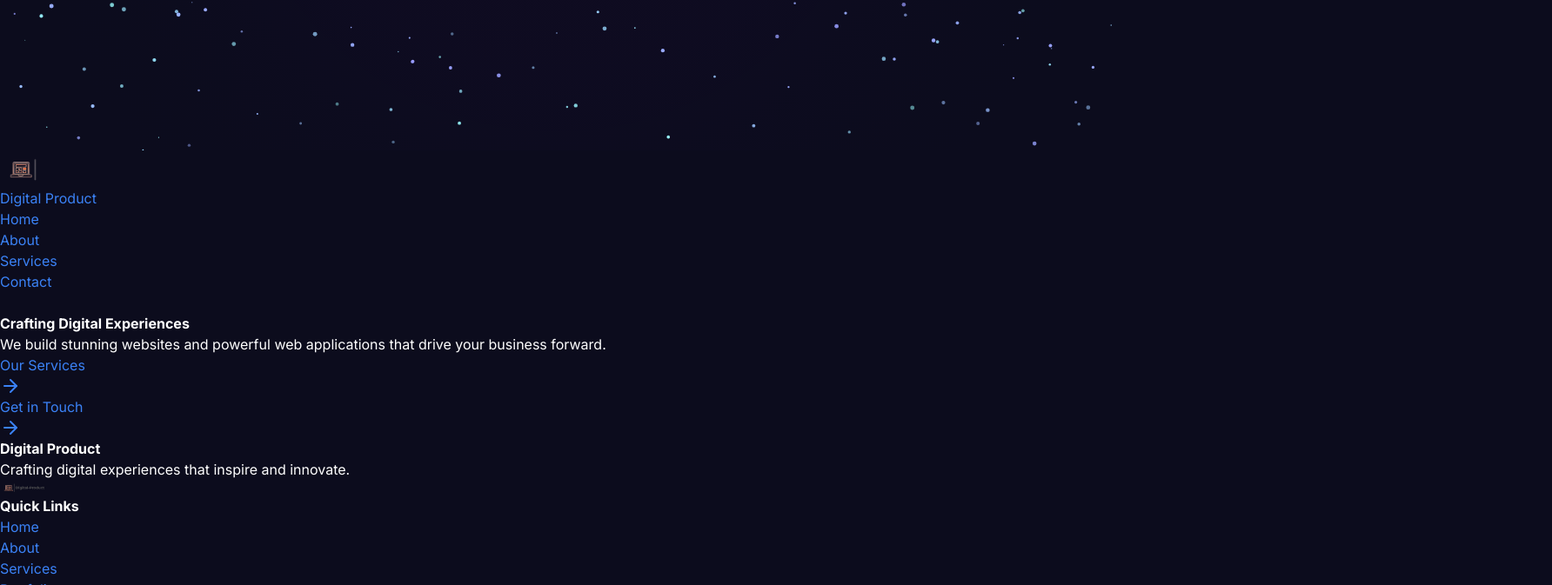
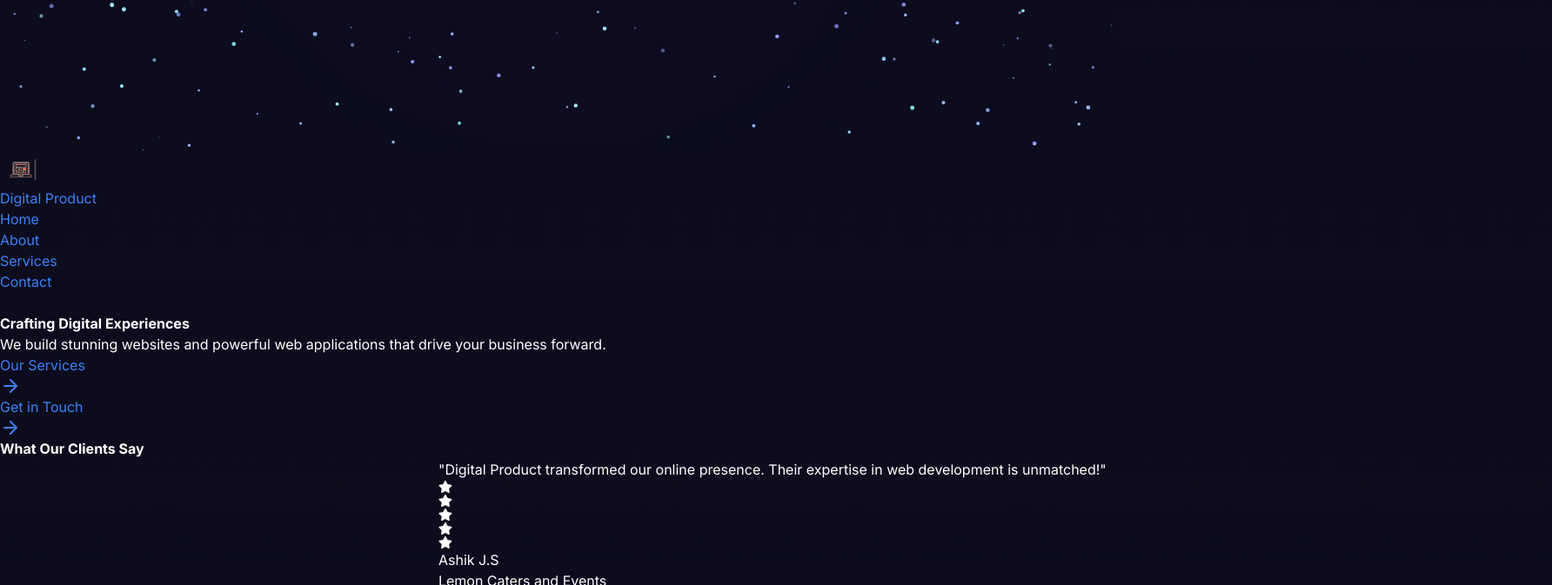
Before and after one commit to Adarsh-oo7/digital-product, a Next.js app: page / in a window 1280 px wide. Shown: the part 627-1300 px from the top of the page at 87% size, 1784 px wide, since content can reach past the window. Built offline with nearby package versions, Linux system fonts and the light colour scheme.

Commit message:
updation 3.o

```diff
--- a/package.json
+++ b/package.json
@@ -17,7 +17,8 @@
     "lucide-react": "^0.471.0",
     "next": "^15.2.0-canary.16",
     "react": "^18.2.0",
-    "react-dom": "^18.2.0"
+    "react-dom": "^18.2.0",
+    "react-icons": "^5.4.0"
   },
   "devDependencies": {
     "@eslint/eslintrc": "^3",
--- a/src/app/layout.tsx
+++ b/src/app/layout.tsx
@@ -3,7 +3,6 @@ import { Inter } from 'next/font/google'
 import AnimatedSky from '../components/AnimatedSky'
 import Navbar from '../components/Navbar'
 import Footer from '../components/Footer'
-import WhatsAppButton from '../components/WhatsAppButton'
 import SocialButtons from '../components/SocialButtons'
 
 const inter = Inter({ subsets: ['latin'] })
--- a/src/app/page.tsx
+++ b/src/app/page.tsx
@@ -3,9 +3,13 @@
 import { motion } from 'framer-motion'
 import Link from 'next/link'
 import { ArrowRight } from 'lucide-react'
+import AnimatedReviews from '../components/AnimatedReviews'
+
 
 export default function Home() {
   return (
+    <div className="min-h-screen flex flex-col">
+
     <div className="min-h-screen flex flex-col justify-center items-center text-center px-4">
       <motion.h1
         className="text-5xl md:text-7xl font-bold mb-6"
@@ -39,5 +43,31 @@ export default function Home() {
         </Link>
       </motion.div>
     </div>
+{/*
+    <motion.div
+    className="grid grid-cols-1 md:grid-cols-3 gap-8 max-w-4xl mx-auto px-4 py-16"
+    initial={{ opacity: 0, y: 50 }}
+    animate={{ opacity: 1, y: 0 }}
+    transition={{ duration: 0.8, delay: 0.6 }}
+  >
+    <div className="bg-gray-800 p-6 rounded-lg">
+      <Code className="w-12 h-12 mb-4 text-blue-400" />
+      <h3 className="text-xl font-semibold mb-2">Web Development</h3>
+      <p className="text-gray-300">Custom websites and web applications tailored to your needs.</p>
+    </div>
+    <div className="bg-gray-800 p-6 rounded-lg">
+      <ShoppingCart className="w-12 h-12 mb-4 text-blue-400" />
+      <h3 className="text-xl font-semibold mb-2">E-commerce Solutions</h3>
+      <p className="text-gray-300">Powerful online stores that drive sales and growth.</p>
+    </div>
+    <div className="bg-gray-800 p-6 rounded-lg">
+      <Search className="w-12 h-12 mb-4 text-blue-400" />
+      <h3 className="text-xl font-semibold mb-2">SEO Optimization</h3>
+      <p className="text-gray-300">Boost your online visibility and attract more customers.</p>
+    </div>
+  </motion.div> */}
+
+  <AnimatedReviews />
+  </div>
   )
 }
--- /dev/null
+++ b/src/components/AnimatedReviews.tsx
@@ -0,0 +1,113 @@
+'use client'
+
+import { useEffect, useRef } from 'react'
+import { motion, useAnimation, useInView } from 'framer-motion'
+import { FaStar, FaRegStar } from "react-icons/fa"; // Import star icons
+
+
+interface Review {
+  id: number
+  name: string
+  company: string
+  content: string
+  rating:number
+}
+
+const reviews: Review[] = [
+  {
+    id: 1,
+    name: "Ashik J.S",
+    company: "Lemon Caters and Events",
+    content: "Digital Product transformed our online presence. Their expertise in web development is unmatched!",
+    rating:4.3
+
+  },
+  {
+    id: 2,
+    name: "Kiran Mohan",
+    company: "E-commerce Giants",
+    content: "The e-commerce solution provided by Digital Product boosted our sales by 200%. Highly recommended!",
+    rating:4
+  },
+  {
+    id: 3,
+    name: "Johnson A",
+    company: "StartUp Ventures",
+    content: "As a startup, we needed a robust and scalable website. Digital Product delivered beyond our expectations.",
+    rating:5
+
+  },
+  {
+    id: 4,
+    name: "Gautam Raj",
+    company: "Creative Studios",
+    content: "The team at Digital Product brought our creative vision to life. Their design skills are top-notch!",
+    rating:5
+
+
+  },
+  {
+    id: 5,
+    name: "Ishaan R.N",
+    company: "Global Solutions",
+    content: "Digital Product's SEO strategies significantly improved our online visibility. Great results!",
+    rating:4.5
+
+  }
+]
+
+const AnimatedReviews = () => {
+  const containerRef = useRef<HTMLDivElement>(null)
+  const isInView = useInView(containerRef, { once: false, amount: 0.5 })
+  const controls = useAnimation()
+
+  useEffect(() => {
+    if (isInView) {
+      controls.start('visible')
+    } else {
+      controls.start('hidden')
+    }
+  }, [isInView, controls])
+
+  return (
+    <div ref={containerRef} className="w-full overflow-hidden  py-12">
+    <h2 className="text-3xl font-bold text-center mb-8 text-white">
+      What Our Clients Say
+    </h2>
+    <motion.div
+      className="flex space-x-8 whitespace-nowrap"
+      initial="hidden"
+      animate={controls}
+      variants={{
+        hidden: { x: '100%' },
+        visible: { x: '-100%' },
+      }}
+      transition={{ duration: 20, ease: 'linear', repeat: Infinity }}
+    >
+      {[...reviews, ...reviews].map((review, index) => (
+        <div
+          key={index}
+          className="w-[370px] bg-white p-6 rounded-lg shadow-lg flex-shrink-0"
+        >
+          <p className="text-black mb-3 break-words whitespace-normal">
+            &quot;{review.content}&quot;
+          </p>
+          <div className="flex items-center mb-3">
+            {/* Render Star Rating */}
+            {Array.from({ length: 5 }).map((_, i) => (
+              <span key={i} className="text-yellow-500">
+                {i < review.rating ? <FaStar /> : <FaRegStar />}
+              </span>
+            ))}
+          </div>
+          <p className="text-blue-400 font-semibold">{review.name}</p>
+          <p className="text-gray-400">{review.company}</p>
+        </div>
+      ))}
+    </motion.div>
+  </div>
+
+  )
+}
+
+export default AnimatedReviews
--- a/src/components/SocialButtons.tsx
+++ b/src/components/SocialButtons.tsx
@@ -32,13 +32,13 @@ const SocialButtons = () => {
   return (
     <div className="fixed bottom-4 right-4 flex flex-col space-y-4">
       <SocialButton
-        href="https://wa.me/919400355185"  // Replace with your actual WhatsApp number
+        href="https://wa.me/919400355185"
         icon={WhatsApp}
         name="WhatsApp"
         color="bg-green-500 hover:bg-green-600"
       />
       <SocialButton
-        href="https://t.me/yourusername"  // Replace with your actual Telegram username or group link
+        href="https://t.me/Digital_Product_kerala"
         icon={TelegramIcon}
         name="Telegram"
         color="bg-[#0088cc] hover:bg-[#0077b5]"
```
Also changed, not shown: src/app/contact/page.tsx (+58 -37 lines), 1 other file (tests, documents, lock files or other folders).
